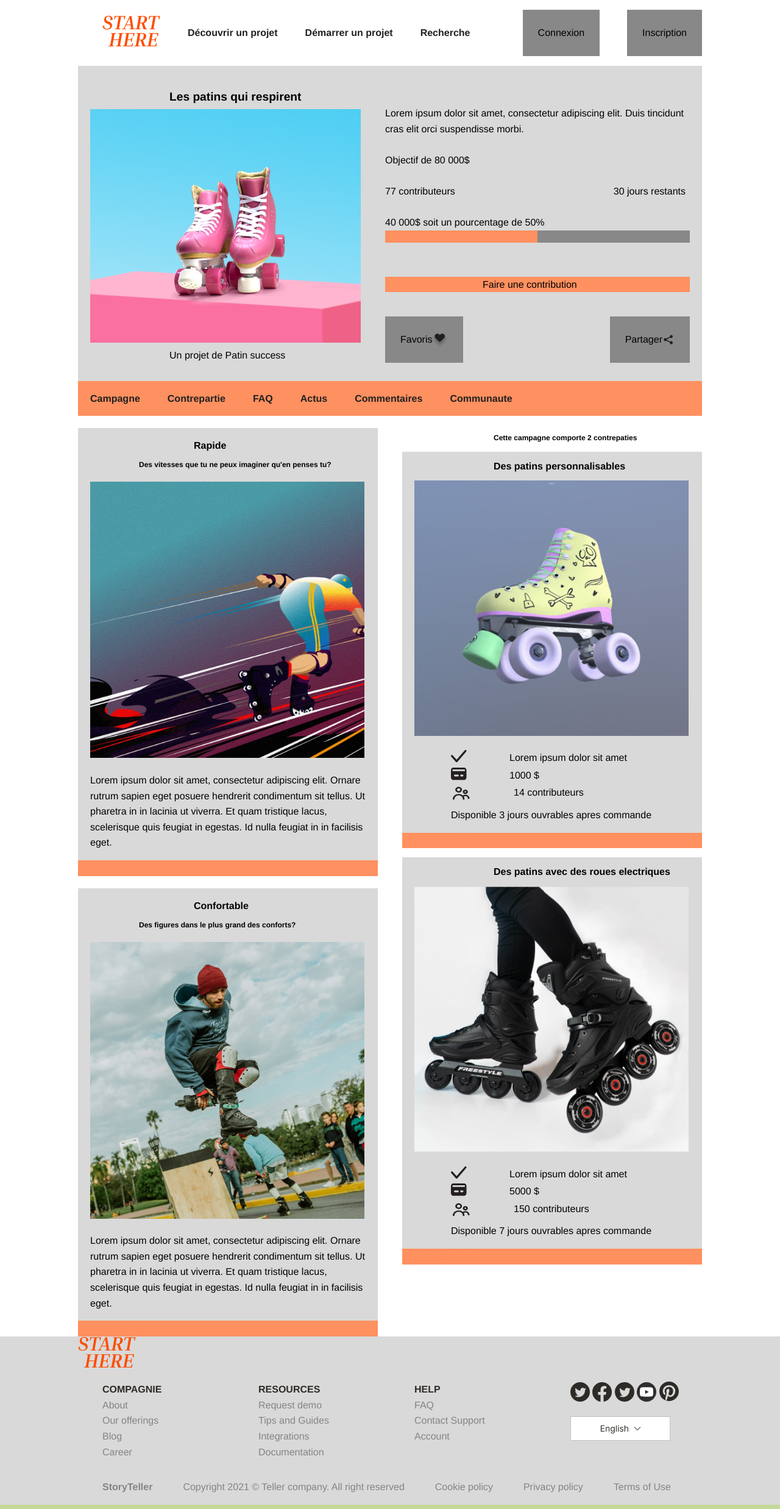
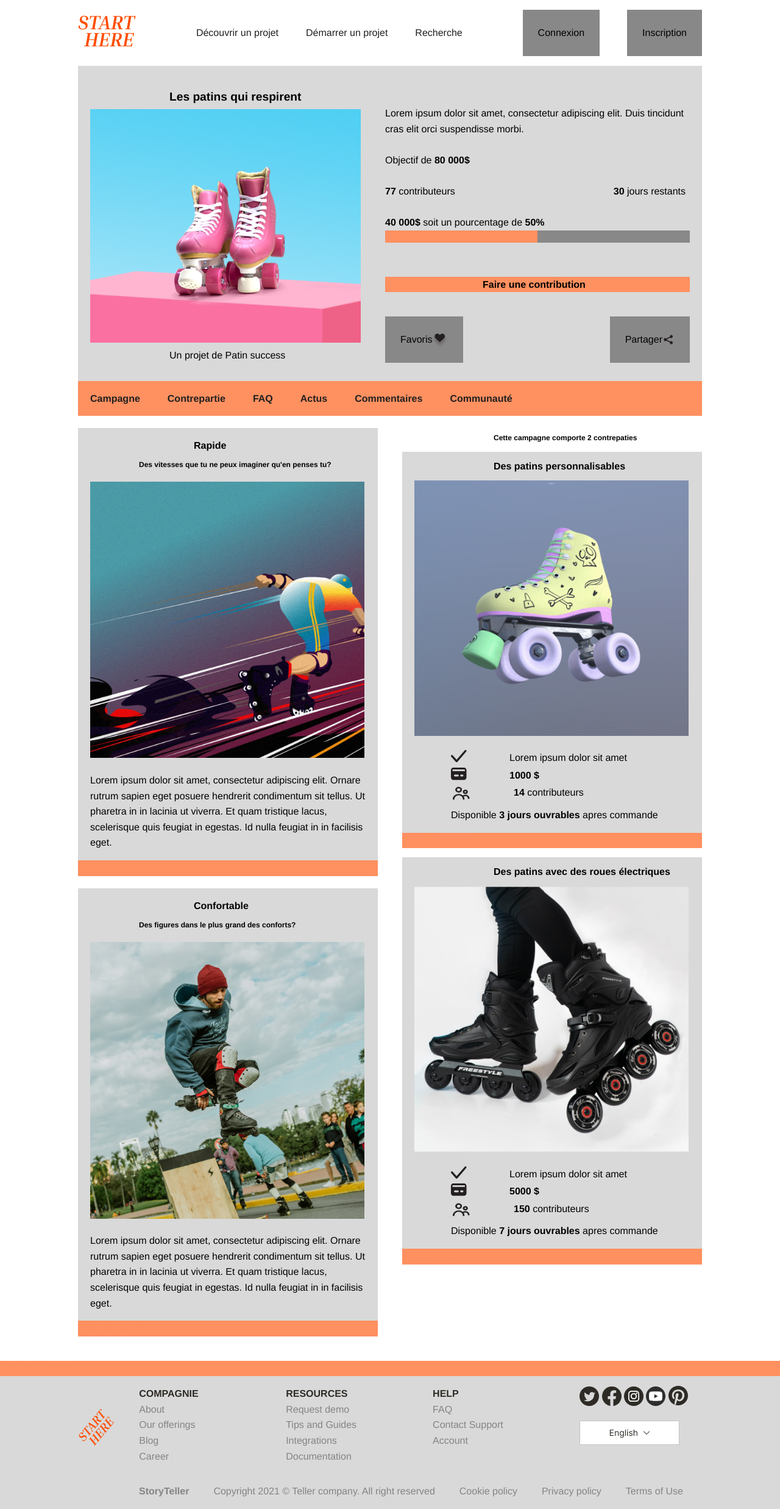
Before and after one commit to Joyce0501/Design_A22, a website: page Tp1 Integration/src/index.html in a window 1280 px wide. Shown: the whole page at 61% size. Drawn offline with nearby package versions, Linux system fonts and the light colour scheme; files that its build step writes are made by us from their sources.

Commit message:
Fin Integration Tp1

```diff
--- a/Tp1 Integration/src/index.html
+++ b/Tp1 Integration/src/index.html
@@ -13,10 +13,10 @@
 <body>
 <header class="header">
     <div class="wrapper">
-        <!--               <a href="#" class="header_brand"><img src="assets/images/logo.png" alt="Logo Crypto"></a>-->
+        <a href="#" class="header_brand"><img src="assets/images/logo.png" alt="Logo Crypto"></a>
         <nav class="header_nav">
             <ul>
-                <a href="#" class="header_brand"><img src="assets/images/logo.png" alt="Logo Crypto"></a>
+<!--                <a href="#" class="header_brand"><img src="assets/images/logo.png" alt="Logo Crypto"></a>-->
                 <li><a href="#">Découvrir un projet</a></li>
                 <li><a href="#">Démarrer un projet</a></li>
                 <li><a href="#">Recherche</a></li>
@@ -48,27 +48,27 @@
                 </li>
                 <br>
                 <li>
-                    <h10>Objectif de 80 000$</h10>
+                    <h10>Objectif de <strong>  80 000$ </strong> </h10>
                 </li>
                 <br>
                 <ul class="cote">
                     <li>
-                        <h10>77 contributeurs</h10>
+                        <h10> <strong> 77 </strong> contributeurs </h10>
                     </li>
                     <li>
-                        <h10>30 jours restants</h10>
+                        <h10> <strong>  30 </strong> jours restants</h10>
                     </li>
                 </ul>
                 <br>
                 <li>
-                    <h10>40 000$ soit un pourcentage de 50%</h10>
+                    <h10> <strong> 40 000$ </strong> soit un pourcentage de <strong> 50% </strong> </h10>
                 </li>
                 <ul class="representations">
                     <li class="representation1"></li>
                     <li class="representation2"></li>
                 </ul>
                 <br>
-                <li class="buttoncontribution"><a href="#">Faire une contribution</a></li>
+                <li class="buttoncontribution"><a href="#"> <strong> Faire une contribution </strong> </a></li>
             </ul>
 
             <div class="buttons">
@@ -90,7 +90,7 @@
                 <li><a href="#">FAQ</a></li>
                 <li><a href="#">Actus</a></li>
                 <li><a href="#">Commentaires</a></li>
-                <li><a href="#">Communaute</a></li>
+                <li><a href="#">Communauté</a></li>
 
             </ul>
         </nav>
@@ -143,26 +143,26 @@
                             <li><span class="card_icon"><img src="assets/icons/credit.svg"
                                                              alt="le petit cochon"> </span></li>
                             <li>
-                                <h16>1000 $</h16>
+                                <h16> <strong> 1000 $ </strong> </h16>
                             </li>
                         </ul>
                         <ul class="cote">
                             <li><span class="card_icon"><img src="assets/icons/people.svg"
                                                              alt="le petit cochon"> </span></li>
                             <li>
-                                <h16>14 contributeurs</h16>
+                                <h16> <strong> 14 </strong> contributeurs</h16>
                             </li>
                         </ul>
                         <ul>
                             <li>
-                                <h16> Disponible 3 jours ouvrables apres commande</h16>
+                                <h16> Disponible <strong> 3 jours ouvrables </strong> apres commande</h16>
                             </li>
                         </ul>
                     </ul>
                     <div class="petitebarre">Rien de dedans</div>
                 </div>
                 <div class="card4">
-                    <h6>Des patins avec des roues electriques</h6>
+                    <h6>Des patins avec des roues électriques</h6>
                     <span class="card_image"> <img src="assets/images/contrepartie2.png" alt="le petit cochon"> </span>
                     <ul>
                         <ul class="cote">
@@ -176,19 +176,19 @@
                             <li><span class="card_icon"><img src="assets/icons/credit.svg"
                                                              alt="le petit cochon"> </span></li>
                             <li>
-                                <h16>5000 $</h16>
+                                <h16> <strong> 5000 $ </strong> </h16>
                             </li>
                         </ul>
                         <ul class="cote">
                             <li><span class="card_icon"><img src="assets/icons/people.svg"
                                                              alt="le petit cochon"> </span></li>
                             <li>
-                                <h16>150 contributeurs</h16>
+                                <h16> <strong> 150 </strong> contributeurs</h16>
                             </li>
                         </ul>
                         <ul>
                             <li>
-                                <h16> Disponible 7 jours ouvrables apres commande</h16>
+                                <h16> Disponible <strong> 7 jours ouvrables </strong> apres commande </h16>
                             </li>
                         </ul>
                     </ul>
@@ -201,9 +201,10 @@
 </section>
 
 <section class="footer">
+    <div class="petitebarre">Rien de dedans</div>
     <div class="wrapper">
-        <a href="#" class="header_brand"><img src="assets/images/logo.png" alt="Logo Crypto"></a>
         <div class="rangees">
+            <a href="#" class="header_brand"><img src="assets/images/logo.png" alt="Logo Crypto"></a>
             <div class="rangee2">
                 <ul class="Compagnie">
                     <li><strong>Compagnie</strong></li>
@@ -234,7 +235,7 @@
                 <ul class="Icone">
                     <li><img src="assets/icons/twitter.svg" alt=""></li>
                     <li><img src="assets/icons/facebook.svg" alt=""></li>
-                    <li><img src="assets/icons/twitter.svg" alt=""></li>
+                    <li><img src="assets/icons/instagram.svg" alt=""></li>
                     <li><img src="assets/icons/youtube.svg" alt=""></li>
                     <li><img src="assets/icons/pinterest.svg" alt=""></li>
                 </ul>
--- a/Tp1 Integration/src/styles/components/details.scss
+++ b/Tp1 Integration/src/styles/components/details.scss
@@ -61,6 +61,9 @@
                 background-color: var(--color-orange);
                 color: var(--color-orange);
             }
+        .card2{
+            margin-bottom: 40px;
+        }
         p{
             padding-left: 20px;
         }
--- a/Tp1 Integration/src/styles/components/footer.scss
+++ b/Tp1 Integration/src/styles/components/footer.scss
@@ -3,13 +3,22 @@
     .rangees{
         display: flex;
         display: grid;
-        grid-template-columns: repeat(4, 1fr);
+     //   grid-template-columns: repeat(5, 1fr);
         justify-content: space-between;
+
+        grid-template-columns: 0.5fr 2fr 2fr 2fr 2fr;
+
 
         strong{
             color: var(--color-grasFooter);
             font-size: 16px;
             text-transform: uppercase;
+        }
+    }
+    .header_brand{
+        img{
+            margin-top: 70px;
+            rotate: -50deg;
         }
     }
     .rangee2 li{
@@ -44,8 +53,14 @@
         }
         .motdefin{
             display: flex;
-            gap:50px;
+            gap:40px;
             justify-content: space-between;
+            padding-left: 100px;
         }
     }
+
+    .petitebarre{
+        background-color: var(--color-orange);
+        color: var(--color-orange);
+    }
 }
--- a/Tp1 Integration/src/styles/components/header.scss
+++ b/Tp1 Integration/src/styles/components/header.scss
@@ -2,7 +2,7 @@ header{
     background-color: var(--color-white);
     ul{
         list-style: none;
-        gap: 45px;
+      //  gap: px;
     }
 
     .wrapper{
@@ -16,22 +16,25 @@ header{
             display: flex;
             align-items: center;
             color: var(--color-textbouton);
+            gap: 45px;
         }
     }
+
     .header_nav{
         color: var(--color-nav);
-        align-items: start;
         font-size: 16px;
-        font-weight: bold;
         padding-left: 0;
      //   display: flex;
         ul{
             display: flex;
+            justify-content: space-between;
+            gap: 45px;
         }
         li{
             margin: auto;
         }
     }
+
     .button{
         display: inline-flex;
         justify-content: center;
@@ -41,7 +44,9 @@ header{
     }
     .buttoncontribution{
         display: flex;
+        font-weight: bold;
       li{
+          font-weight: bold;
           width: 50px;
           height: 50px;
       }
```
